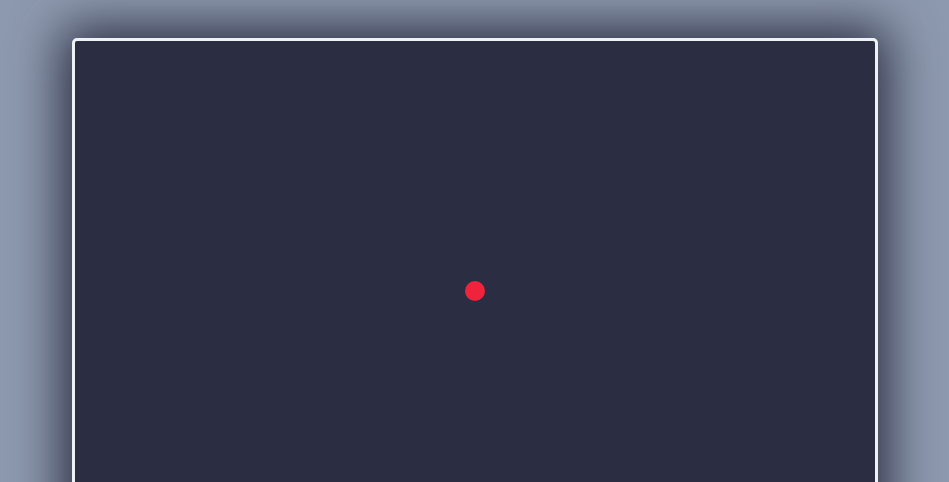
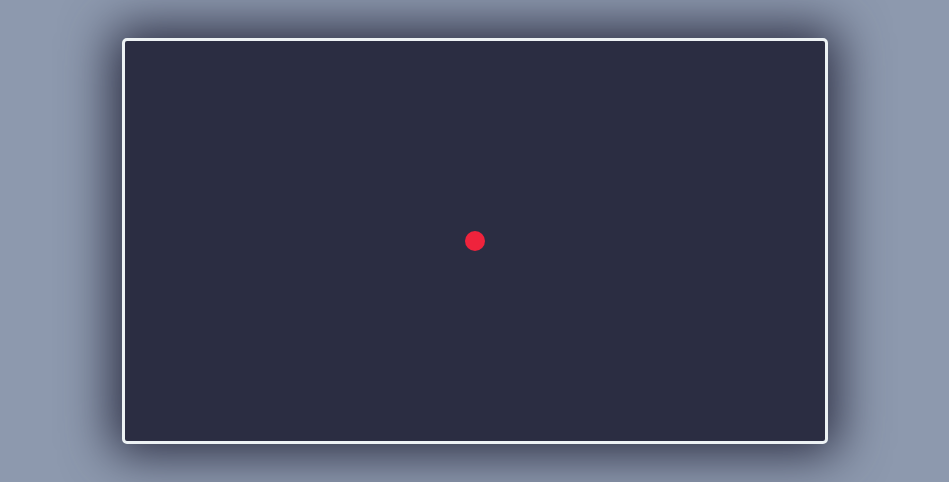
Before and after one commit to EmanueleCiotola/Giochino, a plain HTML site: page index.html in a window 1280 px wide. Shown: the top 482 px of the page, without its empty margins (165-1114 px from the left). Drawn offline with Linux system fonts and the light colour scheme.

Commit message:
Canvas più piccolo

```diff
--- a/index.html
+++ b/index.html
@@ -10,7 +10,7 @@
 <body>
     <section style="min-height: 100%; background-color: #8d99ae;">
         <center>
-            <canvas id="gameCanvas" width="800" height="500"></canvas>
+            <canvas id="gameCanvas" width="700" height="400"></canvas>
 
             <p id="scoreText">Punteggio: <span id="score">0</span></p>
 
```
